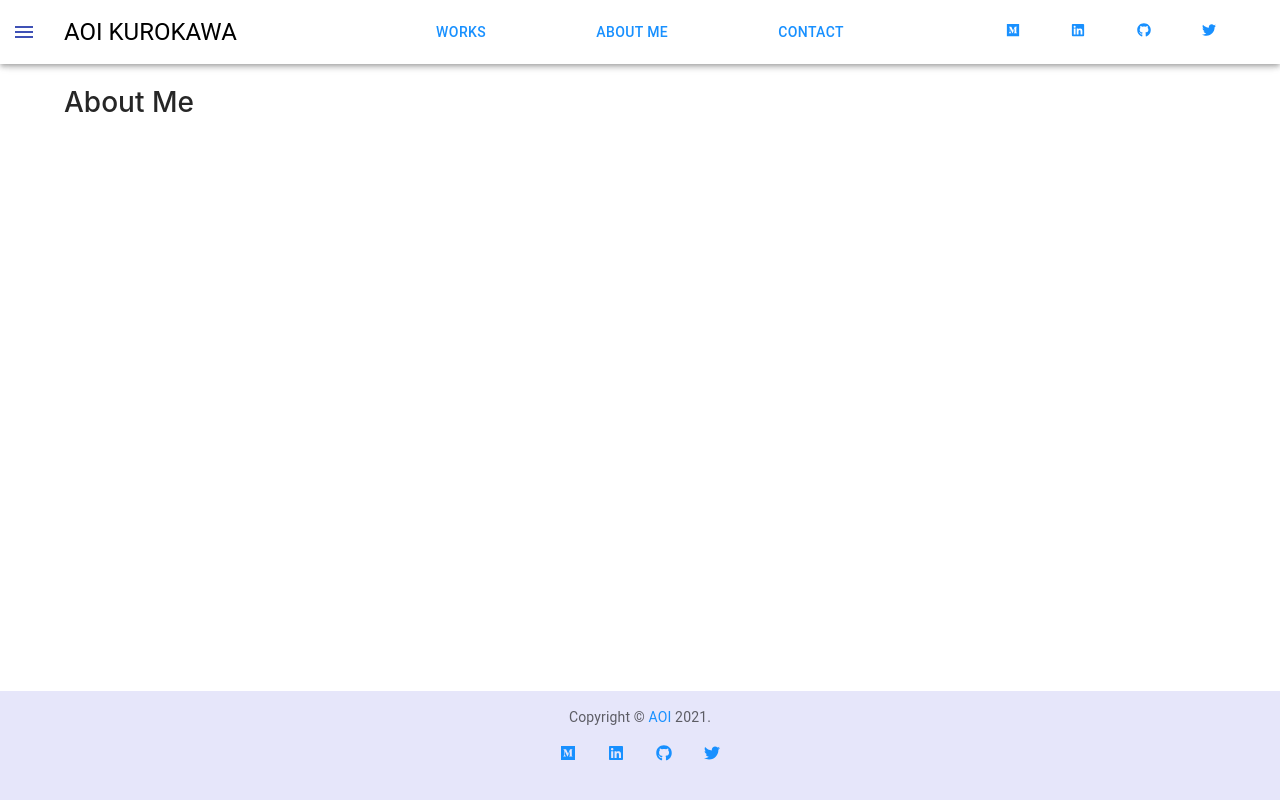
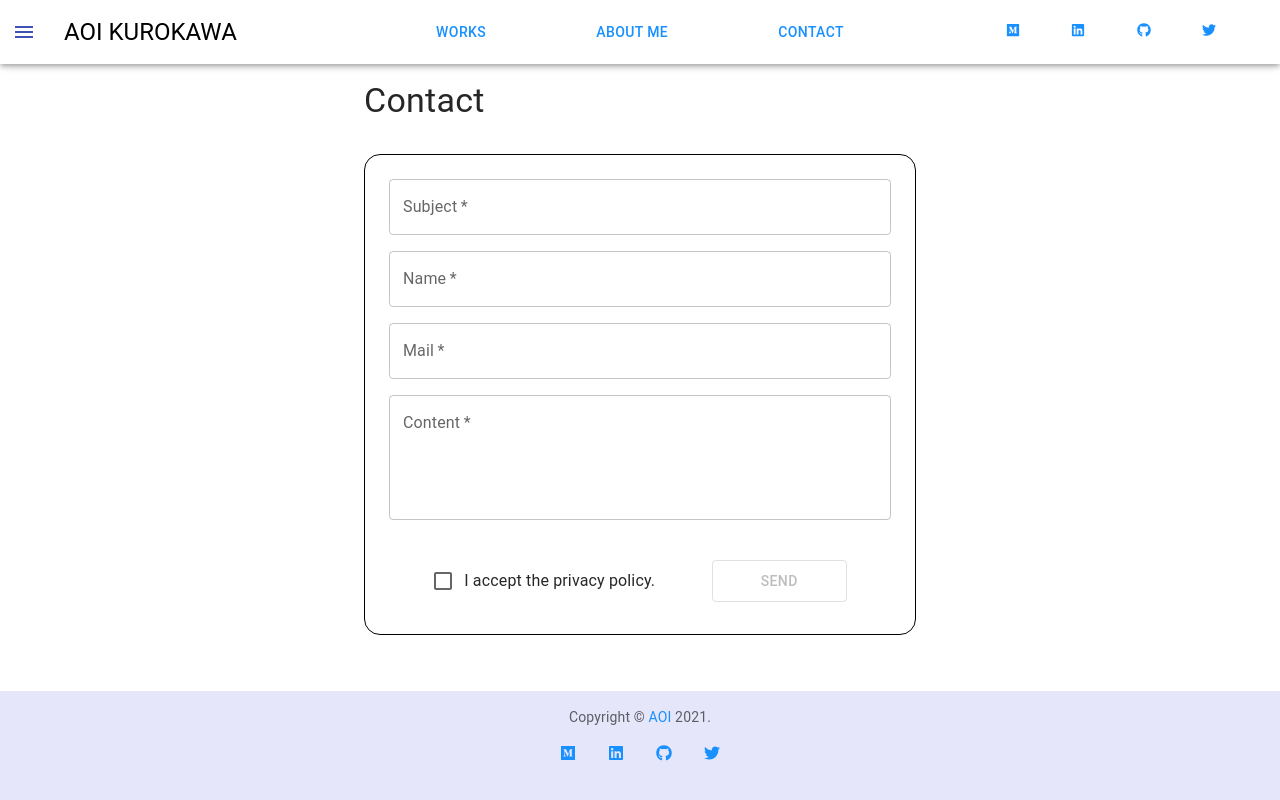
Before and after one commit to Aoi020608/get_city, a React (Create React App) app: page /contact in a window 1280 px wide. Built offline with nearby package versions, Linux system fonts and the light colour scheme.

Commit message:
create form

```diff
--- a/src/components/Contact.tsx
+++ b/src/components/Contact.tsx
@@ -1,15 +1,95 @@
-import React from "react";
+import React, { useState } from "react";
 import { createTheme, ThemeProvider } from "@mui/material/styles";
-import Container from "@mui/material/Container";
+import {
+  Container,
+  Typography,
+  FormGroup,
+  FormControl,
+  InputLabel,
+  Input,
+  FormHelperText,
+  Grid,
+  Box,
+  TextField,
+  Button,
+  FormControlLabel,
+  Checkbox,
+} from "@mui/material";
 
 const theme = createTheme();
 
 function Contact() {
+  const [accept, setAccept] = useState(false);
   return (
     <ThemeProvider theme={theme}>
-      <Container sx={{ py: 8 }} maxWidth="lg">
-        <h1>About Me</h1>
-        <img src="" />
+      <Container sx={{ py: 8 }} maxWidth="sm">
+        <Typography variant="h4">Contact</Typography>
+        <FormGroup>
+          <Box
+            component="form"
+            sx={{
+              border: "1px solid black",
+              borderRadius: "1rem",
+              padding: "1rem 1rem 0 1rem",
+              margin: "2rem 0",
+            }}
+            noValidate
+            autoComplete="off"
+          >
+            <Grid lg={12} sm={12} sx={{ padding: "0.5rem" }}>
+              <TextField
+                required
+                id="outlined-required"
+                label="Subject"
+                fullWidth
+              />
+            </Grid>
+            <Grid lg={12} sm={12} sx={{ padding: "0.5rem" }}>
+              <TextField
+                required
+                id="outlined-required"
+                label="Name"
+                fullWidth
+              />
+            </Grid>
+            <Grid lg={12} sm={12} sx={{ padding: "0.5rem" }}>
+              <TextField
+                required
+                id="outlined-required"
+                label="Mail"
+                fullWidth
+              />
+            </Grid>
+            <Grid lg={12} sm={12} sx={{ padding: "0.5rem" }}>
+              <TextField
+                id="outlined-multiline-static"
+                placeholder="Please enter your message here"
+                label="Content"
+                multiline
+                rows={4}
+                fullWidth
+                required
+              />
+            </Grid>
+            <Grid
+              lg={12}
+              sm={12}
+              sx={{
+                padding: "2rem",
+                textAlign: "center",
+                display: "flex",
+                alignItems: "center",
+                justifyContent: "space-around",
+              }}
+            >
+              <FormControlLabel
+                control={<Checkbox onChange={(e) => setAccept(e.target.checked)} />}
+                label="I accept the privacy policy."
+              />
+              <Button variant="outlined" disabled={!accept} sx={{padding: "0.5rem 3rem"}}>Send</Button>
+            </Grid>
+          </Box>
+        </FormGroup>
       </Container>
     </ThemeProvider>
   );
```
